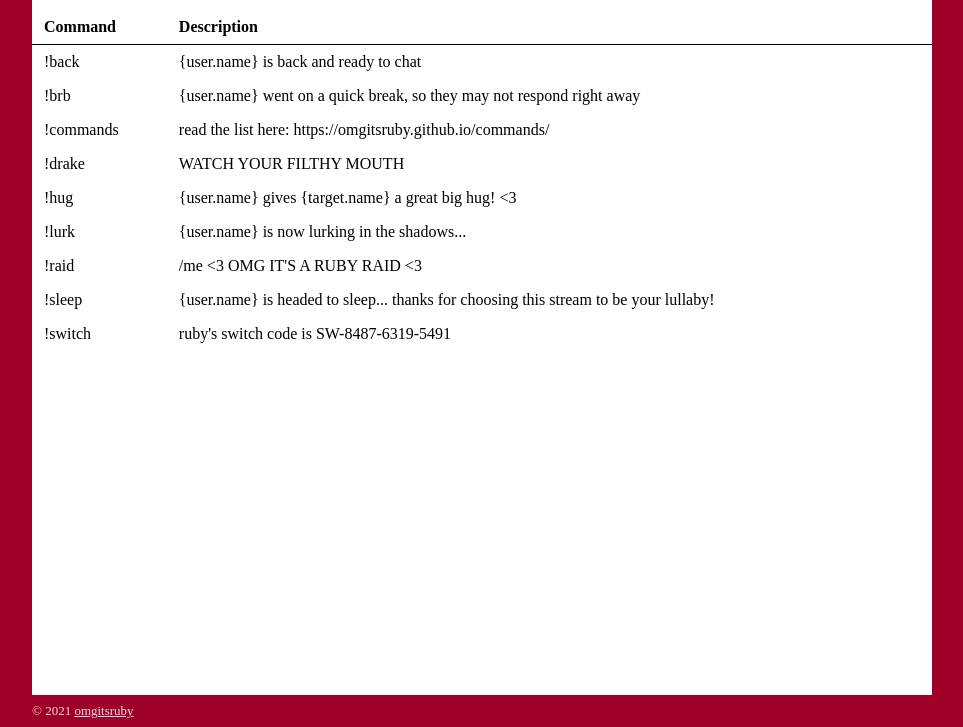
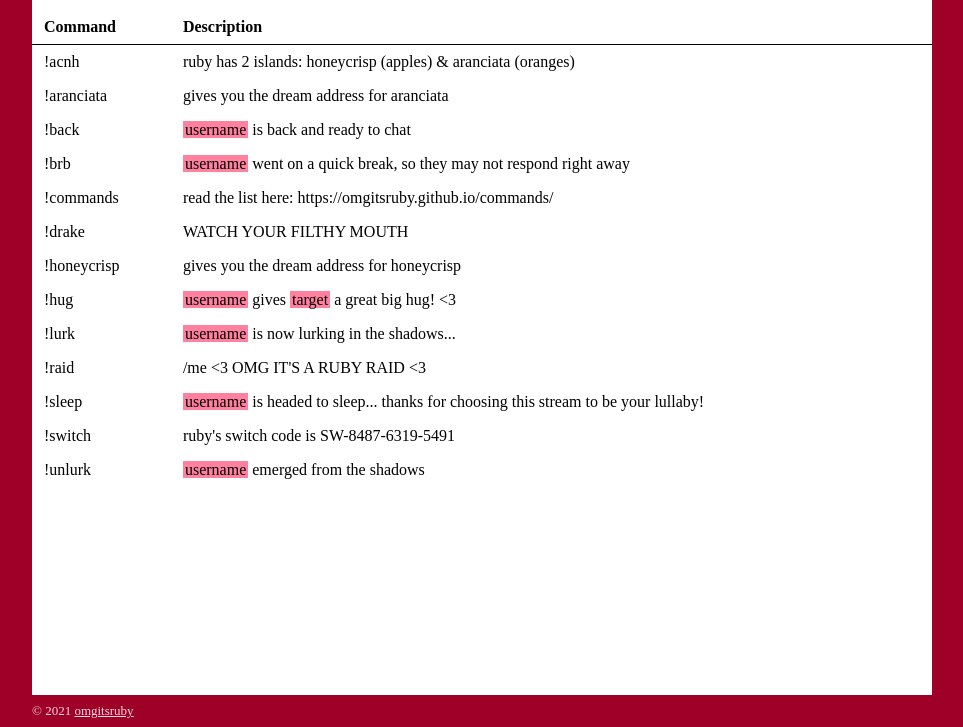
Before and after one commit to omgitsruby/omgitsruby.github.io, a website: page commands/index.html in a window 1280 px wide. Shown: the part 73-800 px from the top of the page, without its empty margins (158-1121 px from the left). Drawn offline with Linux system fonts and the light colour scheme; a web font is replaced by a local one.

Commit message:
Add some stuff, change some stuff
- added a few more commands
- replaced code-looking variables with highlighted people-friendly words

```diff
--- a/commands/index.html
+++ b/commands/index.html
@@ -82,6 +82,10 @@
     tbody tr:nth-child(even) {
       /* background-color: hsl(350, 80%, 75%); */
     }
+    mark {
+      background-color: #ff809f;
+      padding-inline: 2px;
+    }
     footer {
       color: hsl(345.3 50% 90%);
       font-size: small;
@@ -130,19 +134,19 @@
       },
       {
         command: `!brb`,
-        description: `{user.name} went on a quick break, so they may not respond right away`,
+        description: `{username} went on a quick break, so they may not respond right away`,
       },
       {
         command: `!lurk`,
-        description: `{user.name} is now lurking in the shadows...`,
+        description: `{username} is now lurking in the shadows...`,
       },
       {
         command: `!hug`,
-        description: `{user.name} gives {target.name} a great big hug! <3`,
+        description: `{username} gives {target} a great big hug! <3`,
       },
       {
         command: `!sleep`,
-        description: `{user.name} is headed to sleep... thanks for choosing this stream to be your lullaby!`,
+        description: `{username} is headed to sleep... thanks for choosing this stream to be your lullaby!`,
       },
       {
         command: `!raid`,
@@ -150,11 +154,27 @@
       },
       {
         command: `!back`,
-        description: `{user.name} is back and ready to chat`,
+        description: `{username} is back and ready to chat`,
       },
       {
         command: `!commands`,
         description: `read the list here: https://omgitsruby.github.io/commands/`,
+      },
+      {
+        command: `!unlurk`,
+        description: `{username} emerged from the shadows`,
+      },
+      {
+        command: `!honeycrisp`,
+        description: `gives you the dream address for honeycrisp`,
+      },
+      {
+        command: `!aranciata`,
+        description: `gives you the dream address for aranciata`,
+      },
+      {
+        command: `!acnh`,
+        description: `ruby has 2 islands: honeycrisp (apples) & aranciata (oranges)`,
       },
     ]
 
@@ -163,7 +183,7 @@
       const commandTd = document.createElement(`td`)
       commandTd.textContent = command
       const descriptionTd = document.createElement(`td`)
-      descriptionTd.textContent = description
+      descriptionTd.innerHTML = description.replace(/\{(.+?)\}/g, '<mark>$1</mark>')
       row.append(commandTd, descriptionTd)
       tbody.appendChild(row)
     })
```
